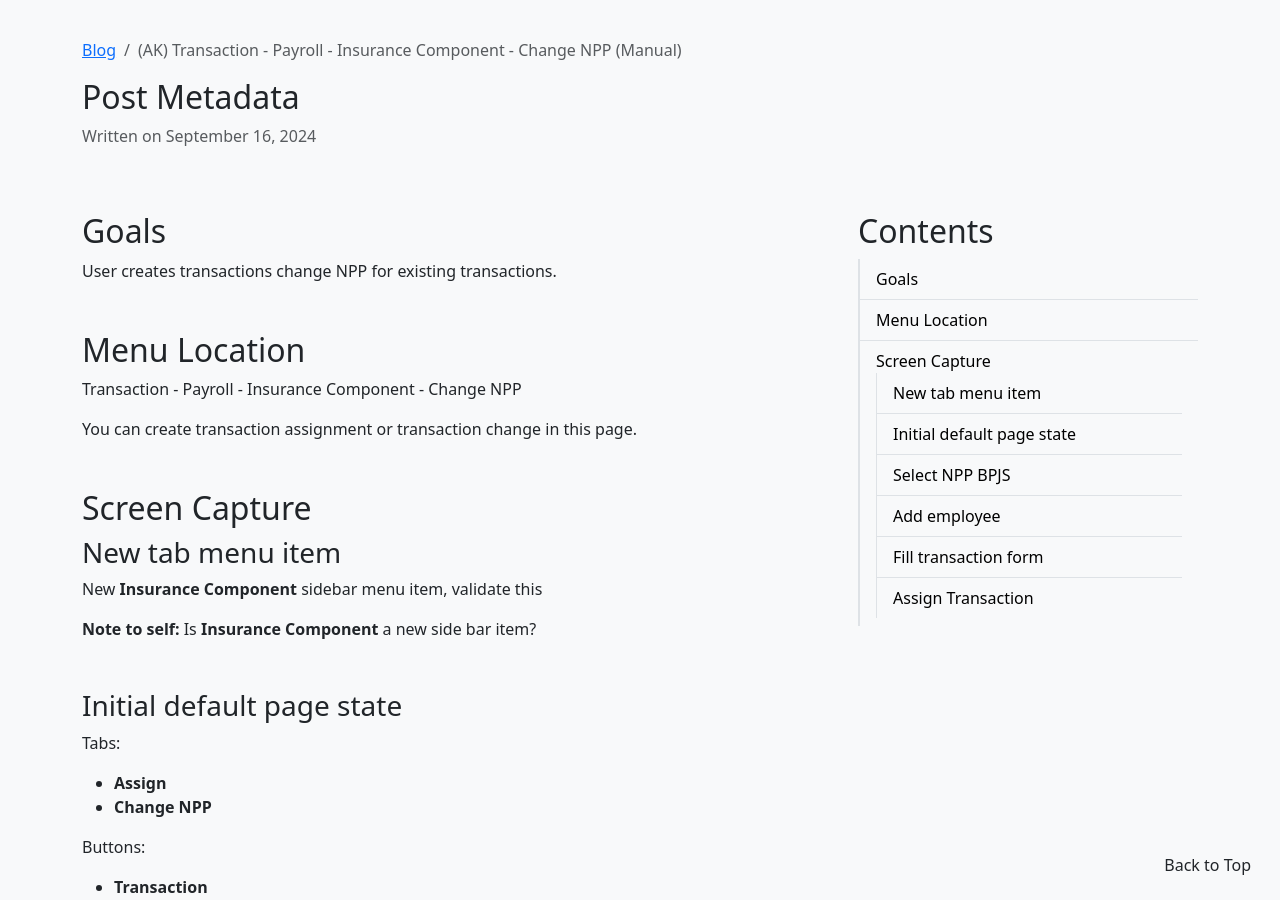
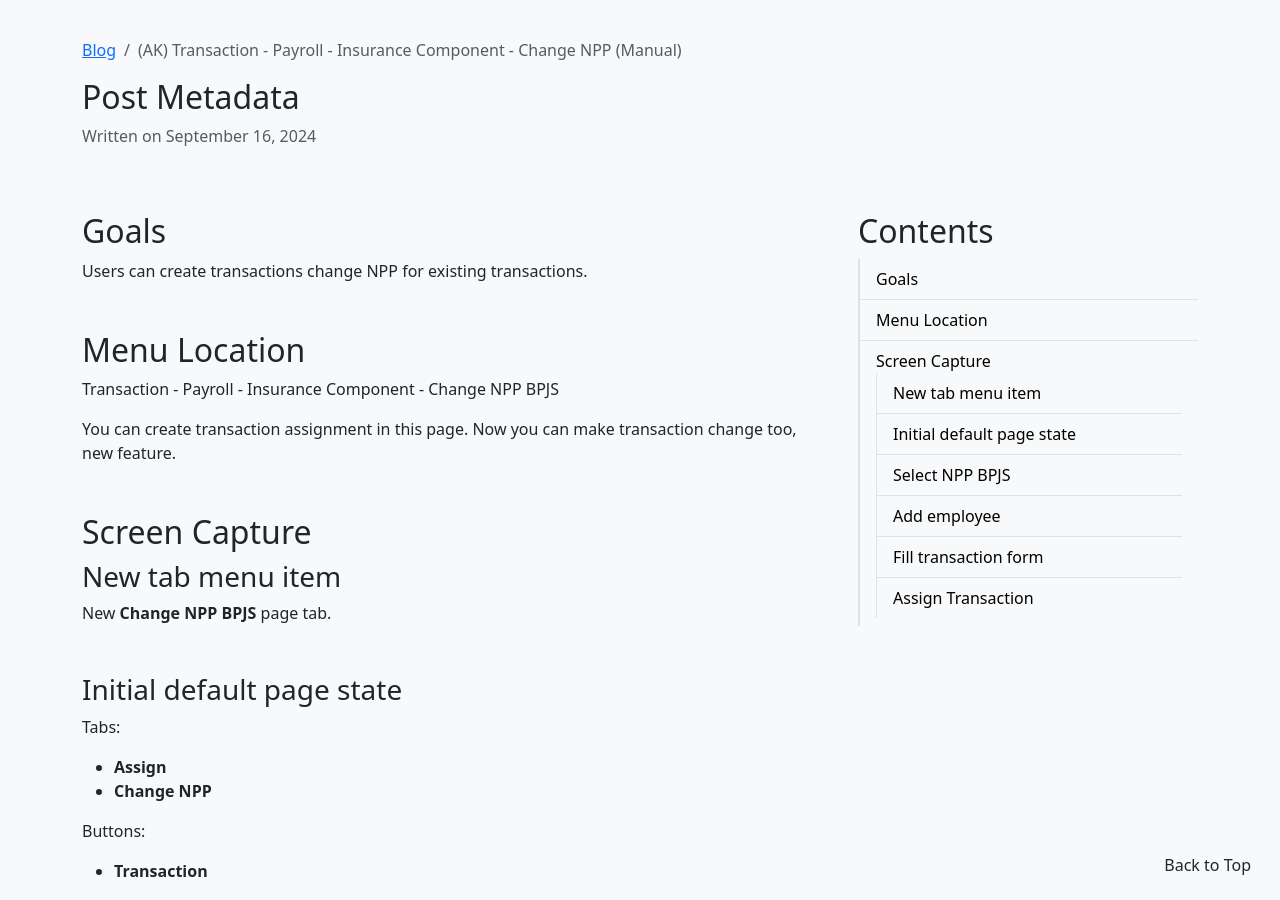
Before and after one commit to cliffordwilliam/my_archive, a Jekyll site: the page built from _posts/2024-09-16-ak-transaction-payroll-insurance-component-change-npp-manual.md, in a window 1280 px wide and 900 px high, scrolled down 591 px. Built offline with Jekyll 4.4.1, drawn with Linux system fonts in a browser that asks for light colours.

Commit message:
Update 2024-09-16-ak-transaction-payroll-insurance-component-change-npp-manual.md

```diff
--- a/_posts/2024-09-16-ak-transaction-payroll-insurance-component-change-npp-manual.md
+++ b/_posts/2024-09-16-ak-transaction-payroll-insurance-component-change-npp-manual.md
@@ -9,21 +9,19 @@ tags:
 
 ## Goals
 
-User creates transactions change NPP for existing transactions.
+Users can create transactions change NPP for existing transactions.
 
 ## Menu Location
 
-Transaction - Payroll - Insurance Component - Change NPP
+Transaction - Payroll - Insurance Component - Change NPP BPJS
 
-You can create transaction assignment or transaction change in this page.
+You can create transaction assignment in this page. Now you can make transaction change too, new feature.
 
 ## Screen Capture
 
 ### New tab menu item
 
-New **Insurance Component** sidebar menu item, validate this
-
-> **Note to self:** Is **Insurance Component** a new side bar item?
+New **Change NPP BPJS** page tab.
 
 ### Initial default page state
 
```
